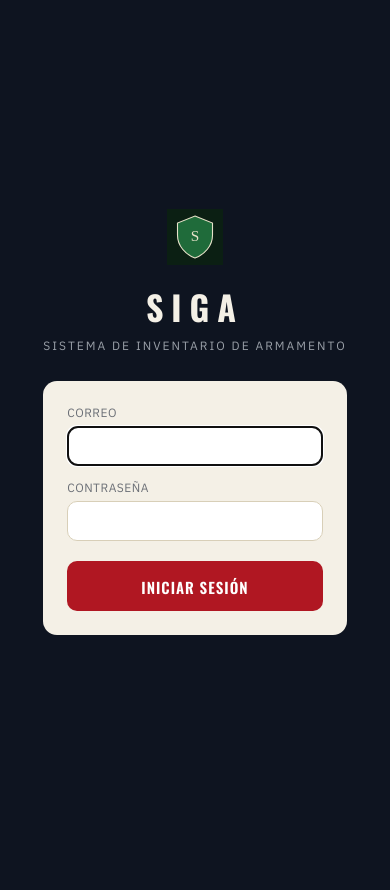
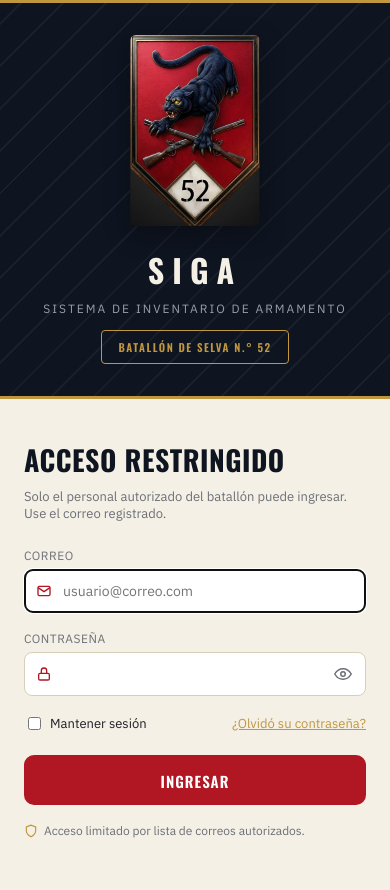
Before and after one commit to Jhond521/MilitaryInventory, a Django app: page /cuenta/login/ in a window 390 px wide. Before the commit the page ends 635 px from the top, so only its background shows below. Run offline with Django 5.2, Linux system fonts and the light colour scheme.

Commit message:
fix: redesign login to match issue #1's split-panel spec
Rebuild the login screen as a full-viewport split panel: dark-navy left
panel with the battalion crest, SIGA wordmark and unit badge; cream right
panel with icon-prefixed email/password inputs, a password show/hide
toggle, "Mantener sesión" and "¿Olvidó su contraseña?" row, and the
authorized-access footer note. Reuses the existing mobile.css color tokens
(no new palette needed) and stacks to a single column under 760px.

"Mantener sesión" now toggles real session-expiry behavior (browser-close
vs Django's 2-week default) instead of being decorative. "¿Olvidó su
contraseña?" links to a new informational page directing users to an
administrator, since no email backend is configured for a real reset flow.

Closes GitHub issue #1 (login redesign portion; the broader "check every
other screen" ask in that issue is being scoped separately).

```diff
--- a/military-inventory-scaffold/apps/accounts/urls.py
+++ b/military-inventory-scaffold/apps/accounts/urls.py
@@ -7,6 +7,7 @@ app_name = "accounts"
 urlpatterns = [
     path("login/", views.LoginView.as_view(), name="login"),
     path("logout/", views.LogoutView.as_view(), name="logout"),
+    path("recuperar-password/", views.recuperar_password, name="recuperar_password"),
     path("mi-cuenta/", views.cuenta, name="cuenta"),
     path("password/", views.PasswordChangeView.as_view(), name="password_change"),
     path(
--- a/military-inventory-scaffold/apps/accounts/views.py
+++ b/military-inventory-scaffold/apps/accounts/views.py
@@ -16,6 +16,18 @@ from .permissions import requiere_admin, requiere_autorizado
 class LoginView(auth_views.LoginView):
     template_name = "accounts/login.html"
     redirect_authenticated_user = True
+
+    def form_valid(self, form):
+        response = super().form_valid(form)
+        # "Mantener sesión" sin marcar => la sesión expira al cerrar el
+        # navegador en vez de usar el default de Django (2 semanas).
+        if not self.request.POST.get("remember"):
+            self.request.session.set_expiry(0)
+        return response
+
+
+def recuperar_password(request):
+    return render(request, "accounts/recuperar_password.html")
 
 
 class LogoutView(auth_views.LogoutView):
--- a/military-inventory-scaffold/templates/accounts/login.html
+++ b/military-inventory-scaffold/templates/accounts/login.html
@@ -8,96 +8,257 @@
   {% include "inventory/_pwa_head.html" %}
   <link rel="stylesheet" href="{% static 'css/mobile.css' %}?v=3">
   <style>
-    body.siga-login {
-      margin: 0;
+    * { box-sizing: border-box; }
+    html, body { margin: 0; }
+    body.siga-login-split {
       min-height: 100vh;
+      display: flex;
+      font-family: var(--font-body);
+    }
+
+    .siga-login-split__left {
+      flex: 0 0 45%;
+      max-width: 45%;
+      min-height: 100vh;
+      background-color: #0e1420;
+      background-image: repeating-linear-gradient(
+        -45deg, transparent 0 28px, rgba(244, 240, 230, .05) 28px 30px
+      );
+      border-top: 3px solid var(--siga-header-rule);
       display: flex;
       align-items: center;
       justify-content: center;
-      background: var(--siga-header-bg);
-      font-family: var(--font-body);
-      padding: 24px;
-      box-sizing: border-box;
+      padding: 40px 24px;
     }
-    .siga-login__wordmark {
-      text-align: center;
-      margin-bottom: 28px;
+
+    .siga-login-split__right {
+      flex: 1;
+      min-height: 100vh;
+      background: var(--siga-paper);
+      border-top: 3px solid var(--siga-header-rule);
+      display: flex;
+      align-items: center;
+      justify-content: center;
+      padding: 40px 24px;
     }
-    .siga-login__wordmark img {
-      width: 56px;
-      height: 56px;
-      margin-bottom: 12px;
+
+    .siga-login-split__brand { text-align: center; }
+
+    .siga-login-split__crest {
+      width: 190px;
+      height: auto;
+      margin-bottom: 24px;
+      border-radius: 6px;
+      box-shadow: 0 8px 24px rgba(0, 0, 0, .35);
     }
-    .siga-login__wordmark h1 {
+
+    .siga-login-split__brand h1 {
       color: #f4f0e6;
       font-family: var(--font-heading);
-      font-size: 34px;
+      font-size: 32px;
       font-weight: 700;
       letter-spacing: 8px;
       margin: 0;
     }
-    .siga-login__wordmark p {
+
+    .siga-login-split__brand p {
       color: #9aa0a8;
       font-size: 12px;
       letter-spacing: 2px;
       text-transform: uppercase;
-      margin: 6px 0 0;
+      margin: 8px 0 20px;
     }
-    .siga-login__card {
+
+    .siga-login-split__badge {
+      display: inline-block;
+      border: 1px solid var(--siga-header-rule);
+      color: var(--siga-header-rule);
+      font-family: var(--font-heading);
+      font-size: 11px;
+      font-weight: 600;
+      letter-spacing: 1.5px;
+      text-transform: uppercase;
+      padding: 8px 16px;
+      border-radius: 4px;
+    }
+
+    .siga-login-split__form-wrap { width: 100%; max-width: 420px; }
+
+    .siga-login-split__form-wrap h2 {
+      font-family: var(--font-heading);
+      font-size: 28px;
+      font-weight: 700;
+      text-transform: uppercase;
+      letter-spacing: .5px;
+      color: var(--siga-header-bg);
+      margin: 0 0 8px;
+    }
+
+    .siga-login-split__desc {
+      color: var(--siga-text-muted);
+      font-size: 13px;
+      margin: 0 0 26px;
+    }
+
+    .siga-login-split__field { margin-bottom: 18px; }
+
+    .siga-login-split__field label {
+      display: block;
+      font-size: 12px;
+      color: var(--siga-text-muted);
+      text-transform: uppercase;
+      letter-spacing: .5px;
+      margin-bottom: 6px;
+    }
+
+    .siga-login-split__input-wrap { position: relative; display: flex; align-items: center; }
+
+    .siga-login-split__input-wrap .icon-left {
+      position: absolute;
+      left: 12px;
+      width: 16px;
+      height: 16px;
+      color: var(--siga-red);
+      pointer-events: none;
+    }
+
+    .siga-login-split__input-wrap input {
       width: 100%;
-      max-width: 360px;
-      background: var(--siga-paper);
-      border-radius: 14px;
-      padding: 24px;
-      box-sizing: border-box;
-    }
-    .siga-login__card .siga-field:last-of-type {
-      margin-bottom: 20px;
-    }
-    .siga-login__card input {
-      width: 100%;
-      box-sizing: border-box;
       border: 1px solid var(--siga-input-border);
-      border-radius: 10px;
-      padding: 10px 12px;
+      border-radius: 8px;
+      padding: 12px 12px 12px 38px;
       font-family: inherit;
       font-size: 14px;
+      background: #fff;
     }
+
+    .siga-login-split__toggle-pw {
+      position: absolute;
+      right: 8px;
+      background: none;
+      border: none;
+      padding: 6px;
+      color: var(--siga-text-muted);
+      cursor: pointer;
+      display: flex;
+    }
+
+    .siga-login-split__row {
+      display: flex;
+      align-items: center;
+      justify-content: space-between;
+      margin: 2px 0 22px;
+      font-size: 13px;
+    }
+
+    .siga-login-split__remember {
+      display: flex;
+      align-items: center;
+      gap: 6px;
+      color: var(--siga-text);
+    }
+
+    .siga-login-split__row a { color: var(--siga-header-rule); }
+
+    .siga-login-split__footer {
+      display: flex;
+      align-items: center;
+      gap: 6px;
+      color: var(--siga-text-muted);
+      font-size: 12px;
+      margin-top: 18px;
+    }
+
+    .siga-login-split__footer svg {
+      width: 14px;
+      height: 14px;
+      flex-shrink: 0;
+      color: var(--siga-header-rule);
+    }
+
     .siga-login__error {
       background: var(--siga-badge-en-mano-bg);
       color: var(--siga-red-dark);
-      border-radius: 10px;
+      border-radius: 8px;
       padding: 10px 12px;
       font-size: 13px;
-      margin-bottom: 16px;
+      margin-bottom: 18px;
+    }
+
+    @media (max-width: 760px) {
+      body.siga-login-split { flex-direction: column; }
+      .siga-login-split__left, .siga-login-split__right {
+        flex: none; max-width: 100%; min-height: auto;
+      }
+      .siga-login-split__left { padding: 32px 24px; }
+      .siga-login-split__crest { width: 130px; margin-bottom: 16px; }
+      .siga-login-split__brand p { margin-bottom: 14px; }
     }
   </style>
 </head>
-<body class="siga-login">
-  <div>
-    <div class="siga-login__wordmark">
-      <img src="{% static 'icons/icon.svg' %}" alt="">
+<body class="siga-login-split">
+  <div class="siga-login-split__left">
+    <div class="siga-login-split__brand">
+      <img class="siga-login-split__crest" src="{% static 'icons/crest.png' %}" alt="Escudo del Batallón de Selva No. 52">
       <h1>SIGA</h1>
       <p>Sistema de Inventario de Armamento</p>
+      <span class="siga-login-split__badge">Batallón de Selva N.° 52</span>
     </div>
-    <div class="siga-login__card">
+  </div>
+  <div class="siga-login-split__right">
+    <div class="siga-login-split__form-wrap">
+      <h2>Acceso restringido</h2>
+      <p class="siga-login-split__desc">Solo el personal autorizado del batallón puede ingresar. Use el correo registrado.</p>
+
       {% if form.errors %}
       <div class="siga-login__error">Correo o contraseña incorrectos.</div>
       {% endif %}
+
       <form method="post">
         {% csrf_token %}
         <input type="hidden" name="next" value="{{ next }}">
-        <div class="siga-field">
+
+        <div class="siga-login-split__field">
           <label for="id_username">Correo</label>
-          <input type="email" name="username" id="id_username" autofocus required>
+          <div class="siga-login-split__input-wrap">
+            <svg class="icon-left" viewBox="0 0 24 24" fill="none" stroke="currentColor" stroke-width="2"><rect x="3" y="5" width="18" height="14" rx="2"/><path d="m3 7 9 6 9-6"/></svg>
+            <input type="email" name="username" id="id_username" placeholder="usuario@correo.com" autofocus required>
+          </div>
         </div>
-        <div class="siga-field">
+
+        <div class="siga-login-split__field">
           <label for="id_password">Contraseña</label>
-          <input type="password" name="password" id="id_password" required>
+          <div class="siga-login-split__input-wrap">
+            <svg class="icon-left" viewBox="0 0 24 24" fill="none" stroke="currentColor" stroke-width="2"><rect x="4" y="11" width="16" height="10" rx="2"/><path d="M8 11V7a4 4 0 0 1 8 0v4"/></svg>
+            <input type="password" name="password" id="id_password" required>
+            <button type="button" class="siga-login-split__toggle-pw" id="siga-toggle-pw" aria-label="Mostrar contraseña">
+              <svg viewBox="0 0 24 24" width="18" height="18" fill="none" stroke="currentColor" stroke-width="2"><path d="M1 12s4-7 11-7 11 7 11 7-4 7-11 7-11-7-11-7Z"/><circle cx="12" cy="12" r="3"/></svg>
+            </button>
+          </div>
         </div>
-        <button type="submit" class="siga-btn-primary">Iniciar sesión</button>
+
+        <div class="siga-login-split__row">
+          <label class="siga-login-split__remember">
+            <input type="checkbox" name="remember">
+            Mantener sesión
+          </label>
+          <a href="{% url 'accounts:recuperar_password' %}">¿Olvidó su contraseña?</a>
+        </div>
+
+        <button type="submit" class="siga-btn-primary">Ingresar</button>
       </form>
+
+      <p class="siga-login-split__footer">
+        <svg viewBox="0 0 24 24" fill="none" stroke="currentColor" stroke-width="2"><path d="M12 2 4 5v6c0 5 3.4 8.4 8 11 4.6-2.6 8-6 8-11V5l-8-3Z"/></svg>
+        Acceso limitado por lista de correos autorizados.
+      </p>
     </div>
   </div>
+  <script>
+    document.getElementById('siga-toggle-pw').addEventListener('click', function () {
+      var input = document.getElementById('id_password');
+      input.type = input.type === 'password' ? 'text' : 'password';
+    });
+  </script>
 </body>
 </html>
```
Also changed, not shown: military-inventory-scaffold/templates/accounts/recuperar_password.html (added, +64 -0 lines), military-inventory-scaffold/static/icons/crest.png (added).
